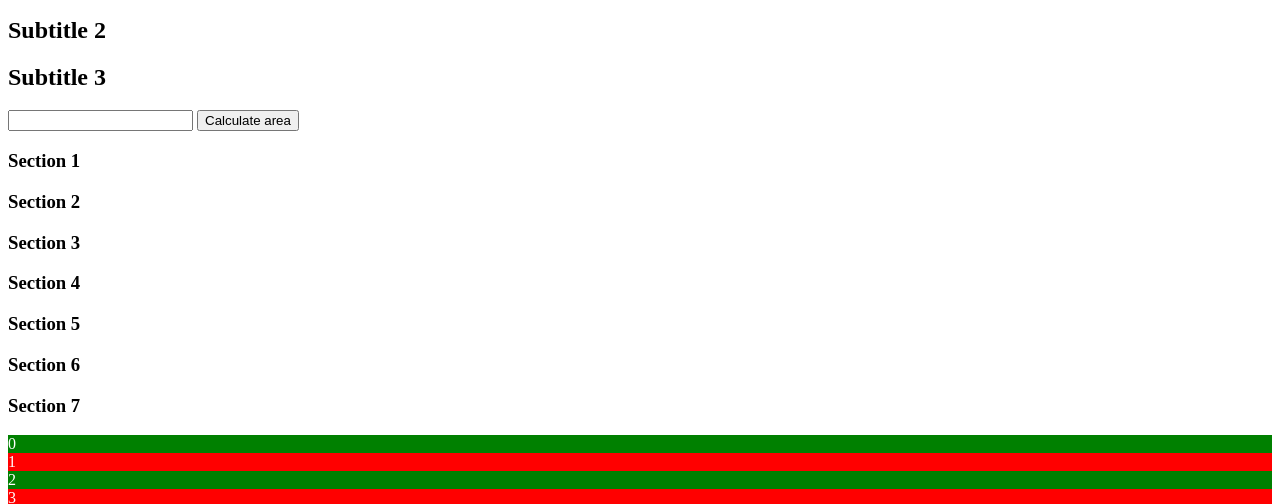
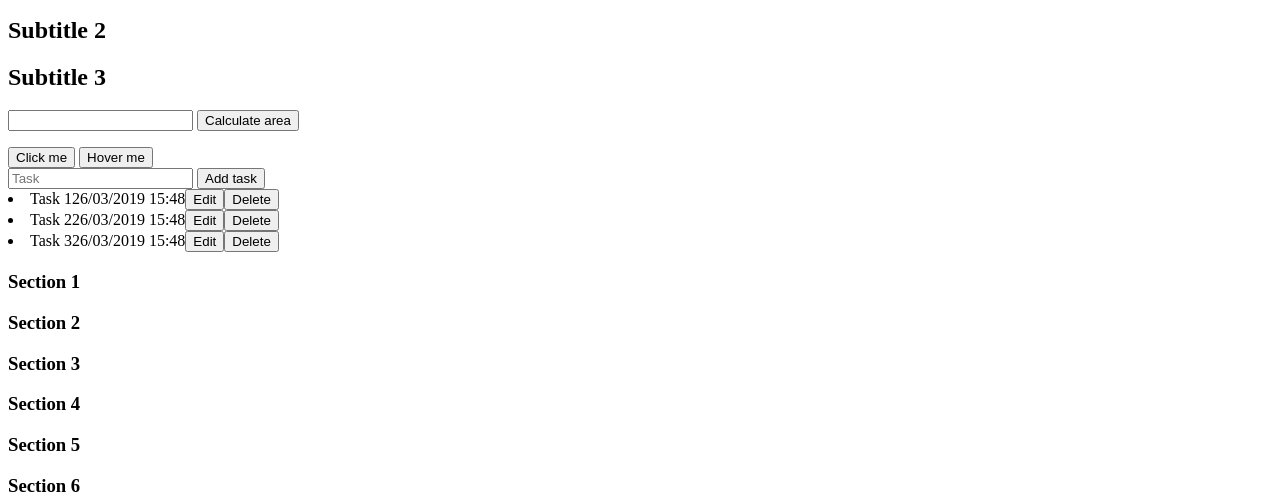
Before and after one commit to xurxe/Integrify-07-DOM, a plain HTML site: page index.html in a window 1280 px wide. Shown: the part 227-731 px from the top of the page. Drawn offline with Linux system fonts and the light colour scheme.

Commit message:
Added lesson notes, added license.md

```diff
--- a/index.html
+++ b/index.html
@@ -24,6 +24,18 @@
 
     </div>
 
+    <button onclick="alert('Thank you!');">Click me</button>
+    <button onmouseover="alert('Thank you!');">Hover me</button>
+
+    <div class="todo-add">
+        <input type="text" placeholder="Task" id="add-input"/>
+        <button id="add-button">Add task</button>
+    </div>
+
+    <div class= "todo-wrapper">
+
+    </div>
+
 
     <script src="lesson-notes.js"></script>
 </body>
--- a/lesson-notes.js
+++ b/lesson-notes.js
@@ -1,4 +1,4 @@
-// WED 06.MAR.2017 ************************************************************************************************
+// WED 06.MAR.2017 ************************************************************
 
 // DOM (Document Object Model)
 
@@ -127,3 +127,200 @@ for (let i = 0; i < 10; i++) {
     }
     document.body.append(box);
 }
+
+
+
+// WED 13.MAR.2019 **********************************************************
+
+// EVENT LISTENERS
+// Most activities we do on a computer are events (click, type, etc)
+
+/* const todos = ['Task 1', 'Task 2', 'Task 3'];
+let todo;
+const todosWrapper = document.querySelector('.todo-wrapper');
+const addInput = document.querySelector('#add-input')
+const addButton = document.querySelector('#add-button');
+
+function displayTodos() {
+    for (let i = 0; i < todos.length; i++) {
+        todo = document.createElement('li');
+        todo.textContent = todos[i];
+
+        let editButton = document.createElement('button');
+        editButton.textContent = 'Edit';
+        todo.appendChild(editButton);
+
+        let deleteButton = document.createElement('button');
+        deleteButton.textContent = 'Delete';
+        todo.appendChild(deleteButton);
+        deleteButton.addEventListener('click', function() {
+            deleteTodo(i);
+        });
+
+        todosWrapper.appendChild(todo);
+    }
+};
+
+displayTodos();
+
+function addTodo(task) {
+    todos.push(task);
+    return todos;
+};
+
+addButton.addEventListener('click', function() {
+    if (addInput.value != '') {
+        todosWrapper.innerHTML = '';
+        addTodo(addInput.value);
+        displayTodos();
+    }
+});
+
+document.body.addEventListener('keydown', function() {
+    if (event.keyCode === 13 && addInput.value != '') {
+        todosWrapper.innerHTML = '';
+        addTodo(addInput.value);
+        displayTodos();
+    }
+});
+
+function deleteTodo(index) {
+    todosWrapper.innerHTML = '';
+    todos.splice(index, 1);
+    console.log(todos);
+    displayTodos();
+}; */
+
+
+/* document.addEventListener('mouseover', function() {
+    console.log(event.pageX);
+    console.log(event.pageY);
+});
+
+addInput.addEventListener('keypress', function() {
+    console.log(event.target.value);
+    console.log(event.keyCode);
+});
+
+addInput.addEventListener('keyup', function() {
+    console.log(event.target.value);
+}); */
+
+function displayCurrentDateTime() {
+    var currentDate = new Date();
+    day = "00" + currentDate.getDate();
+    day = day.substr(-2);
+    month = "00" + (currentDate.getMonth() + 1);
+    month = month.substr(-2);
+    year = "0000" + currentDate.getFullYear();
+    year = year.substr(-4);
+    hour = "00" + currentDate.getHours();
+    hour = hour.substr(-2);
+    minute = "00" + currentDate.getMinutes();
+    minute = minute.substr(-2);
+    return `${day}/${month}/${year} ${hour}:${minute}`;
+};
+
+let charset = '1234567890ABCDEFGHIJKLMNOPQRSTUVWXYZabcdefghijklmnopqrstuvwxyz';
+function taskIdGenerator(){
+    let taskIdArray = [];
+    for (i = 0; i < 8; i++) {
+        let index = Math.floor(Math.random() * charset.length);
+        taskIdArray.push(charset[index]);
+    }
+    let taskId = taskIdArray.join('');
+    return taskId;
+}
+
+
+
+const todos = [
+    {
+        id: taskIdGenerator(),
+        name: 'Task 1',
+        date: displayCurrentDateTime(),
+        completed: false
+    },
+
+    {
+        id: taskIdGenerator(),
+        name: 'Task 2',
+        date: displayCurrentDateTime(),
+        completed: false
+    },
+
+    {
+        id: taskIdGenerator(),
+        name: 'Task 3',
+        date: displayCurrentDateTime(),
+        completed: false
+    },
+];
+
+let todo;
+const todosWrapper = document.querySelector('.todo-wrapper');
+const addInput = document.querySelector('#add-input')
+const addButton = document.querySelector('#add-button');
+
+
+
+function displayTodos() {
+    for (let i = 0; i < todos.length; i++) {
+        todo = document.createElement('li');
+        todo.textContent = todos[i].name;
+
+        let date = document.createElement('span');
+        date.textContent = todos[i].date;
+        todo.appendChild(date);
+
+        let editButton = document.createElement('button');
+        editButton.textContent = 'Edit';
+        todo.appendChild(editButton);
+
+        let deleteButton = document.createElement('button');
+        deleteButton.textContent = 'Delete';
+        todo.appendChild(deleteButton);
+        deleteButton.addEventListener('click', function() {
+            deleteTodo(i);
+        });
+
+        todosWrapper.appendChild(todo);
+    }
+};
+
+displayTodos();
+
+function addTodo(task) {
+    todos.push(task);
+    return todos;
+};
+
+addButton.addEventListener('click', function() {
+    if (addInput.value != '') {
+        todosWrapper.innerHTML = '';
+        addTodo(addInput.value);
+        displayTodos();
+    }
+});
+
+document.body.addEventListener('keydown', function() {
+    if (event.keyCode === 13 && addInput.value != '') {
+        todosWrapper.innerHTML = '';
+        addTodo(addInput.value);
+        displayTodos();
+    }
+});
+
+function deleteTodo(index) {
+    todosWrapper.innerHTML = '';
+    todos.splice(index, 1);
+    console.log(todos);
+    displayTodos();
+};
+
+
+// content editable
+
+
+
+/*  */
```
Also changed, not shown: 1 other file.
